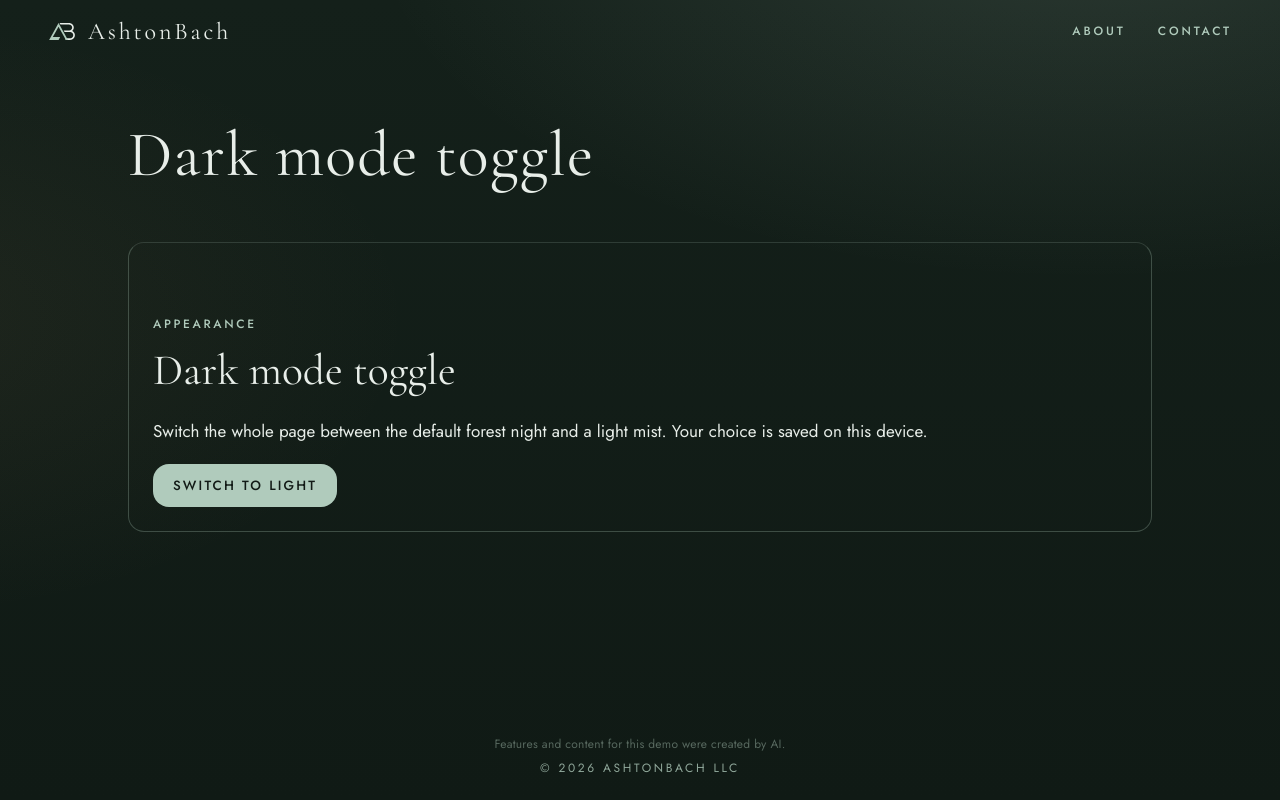
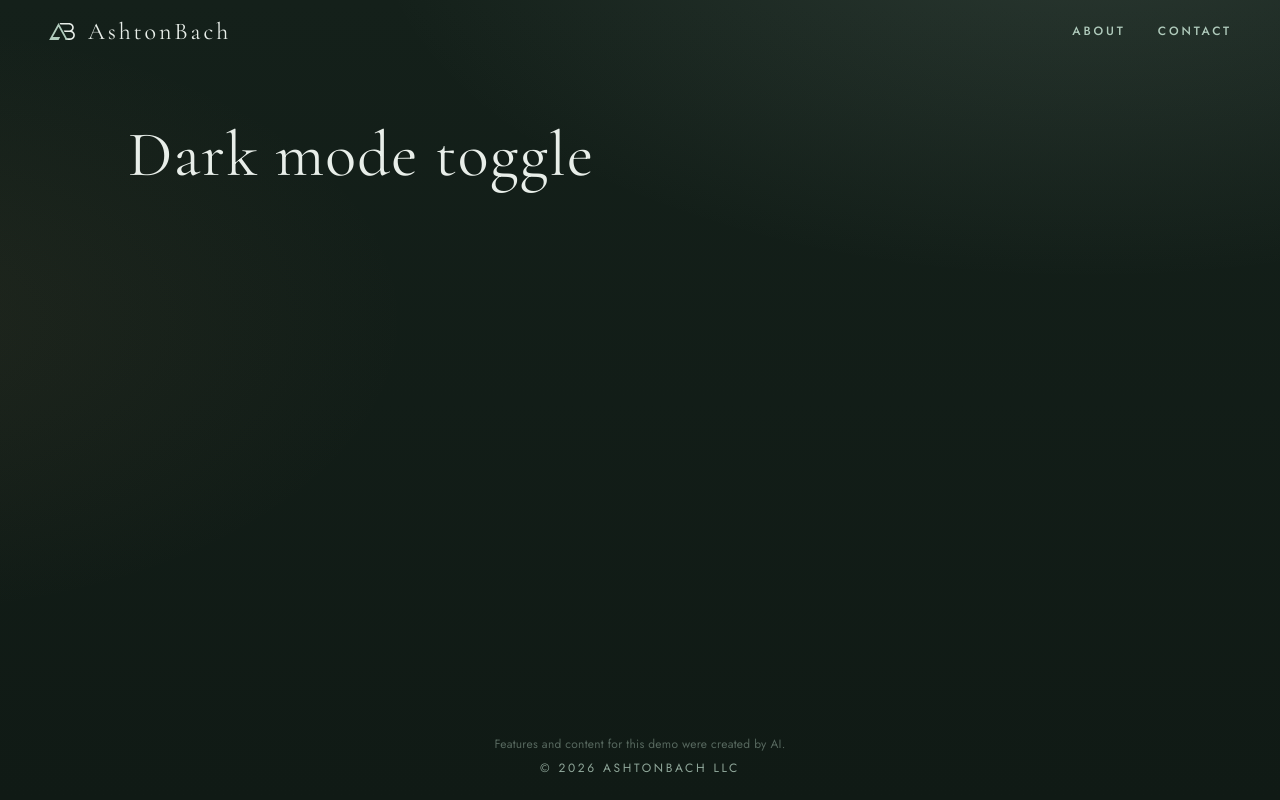
Before and after one commit to ashtonbach/agent-showcase, a Next.js app: page / in a window 1280 px wide. Built offline with nearby package versions, Linux system fonts and the light colour scheme.

Commit message:
Base: lab slot empty, from main 5b28029 (Author: Alder)

```diff
--- a/app/lab/dark-mode/index.tsx
+++ /dev/null
@@ -1,54 +0,0 @@
-"use client";
-
-import { useEffect, useState } from "react";
-
-const THEME_KEY = "ab-theme";
-
-const css = `
-.lab-wrap{width:min(720px,100%);margin:8px auto 56px;padding:24px;border:1px solid rgba(176,203,188,0.28);border-radius:16px;box-sizing:border-box}
-.lab-wrap .label{font-family:var(--sans);font-weight:500;letter-spacing:0.16em;text-transform:uppercase;color:var(--sage);margin:0 0 8px}
-.lab-wrap h2{font-family:var(--serif);font-weight:400;font-size:30px;color:var(--mist);margin:0 0 16px}
-.lab-copy{color:var(--mist);margin:0 0 20px;line-height:1.5}
-.lab-toggle{font-family:var(--sans);font-weight:500;letter-spacing:0.16em;text-transform:uppercase;background:var(--sage);color:#121A16;border:0;border-radius:16px;padding:12px 20px;cursor:pointer}
-@media (prefers-reduced-motion:reduce){.lab-toggle{transition:none}}
-html[data-theme="light"],html[data-theme="light"] body{background:#E8EEE9;color:#14201A}
-html[data-theme="light"] h1,html[data-theme="light"] .demo-title,html[data-theme="light"] header,html[data-theme="light"] footer{color:#14201A}
-html[data-theme="light"] .label,html[data-theme="light"] nav a{color:#2F5A46}
-html[data-theme="light"] .lab-wrap h2,html[data-theme="light"] .lab-copy{color:#14201A}
-`;
-
-function applyTheme(theme: "dark" | "light") {
-  const root = document.documentElement;
-  if (theme === "light") root.dataset.theme = "light";
-  else root.dataset.theme = "dark";
-  localStorage.setItem(THEME_KEY, theme);
-}
-
-export default function DarkModeLab() {
-  const [dark, setDark] = useState(true);
-
-  useEffect(() => {
-    const saved = localStorage.getItem(THEME_KEY);
-    const next = saved === "light" ? "light" : "dark";
-    setDark(next === "dark");
-    applyTheme(next);
-  }, []);
-
-  function toggle() {
-    const next = dark ? "light" : "dark";
-    setDark(!dark);
-    applyTheme(next);
-  }
-
-  return (
-    <section data-lab="dark-mode" aria-labelledby="lab-theme-title" className="lab-wrap">
-      <style>{css}</style>
-      <p className="label">Appearance</p>
-      <h2 id="lab-theme-title">Dark mode toggle</h2>
-      <p className="lab-copy">Switch the whole page between the default forest night and a light mist. Your choice is saved on this device.</p>
-      <button type="button" aria-pressed={dark} className="lab-toggle" onClick={toggle}>
-        {dark ? "Switch to light" : "Switch to dark"}
-      </button>
-    </section>
-  );
-}
--- a/app/page.tsx
+++ b/app/page.tsx
@@ -1,4 +1,3 @@
-import Lab from "./lab/dark-mode";
 import { readDemoKey, demoTitle } from "./demo-name";
 const demoKey = readDemoKey();
 const demoName = demoTitle();
@@ -6,7 +5,7 @@ export default function Page() {
   return (
     <div className="page-stack">
       <h1 className="demo-title" data-i18n={demoKey}>{demoName}</h1>
-      <Lab /> {/* lab:slot */}
+      {/* lab:slot */}
     </div>
   );
 }
```
